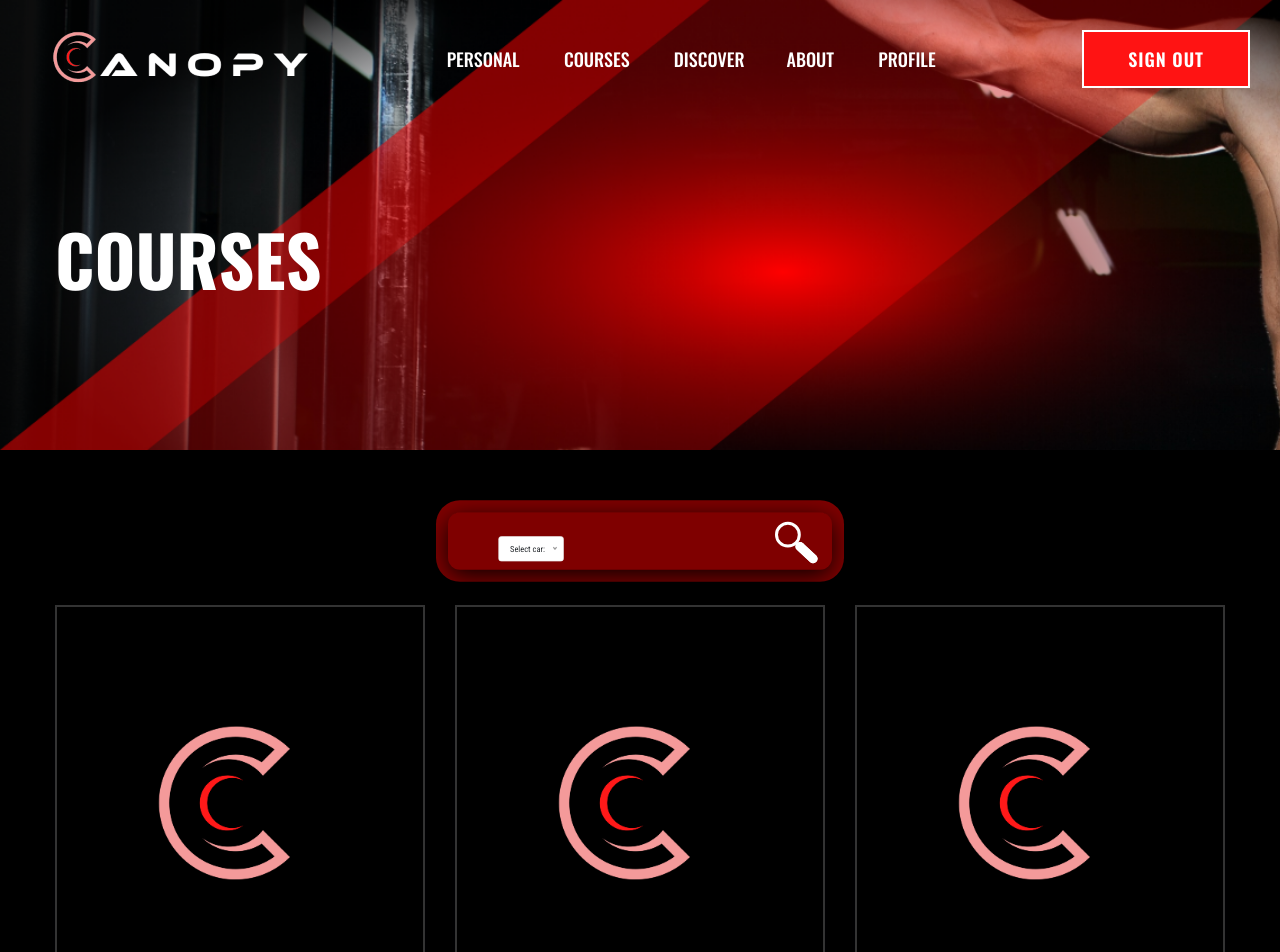
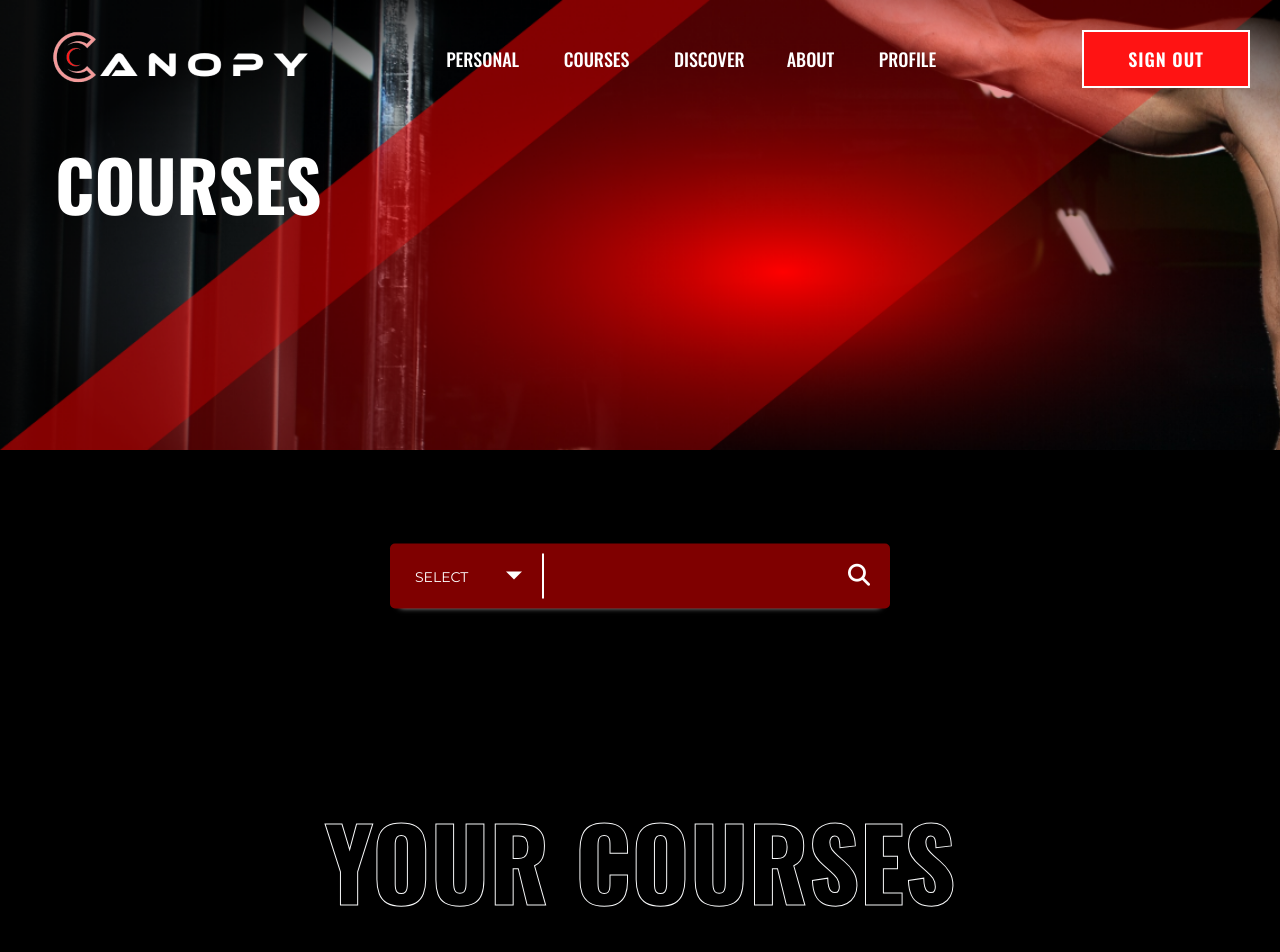
Before and after one commit to htxn233/Fitness-Tracker-website, a PHP site: page /courses2.html in a window 1280 px wide. Shown: the top 952 px of the page. Run offline with PHP 8.4, Linux system fonts and the light colour scheme; some libraries are stand-ins or nearby versions.

Commit message:
Search bar in courses

```diff
--- a/assets/css/searchbar.css
+++ b/assets/css/searchbar.css
@@ -1,156 +1,120 @@
-* {
+@import url('https://fonts.googleapis.com/css?family=Montserrat&display=swap');
+
+*{
+  margin: 0;
+  padding: 0;
+  box-sizing: border-box;
   outline: none;
+  list-style: none;
+  font-family: 'Montserrat', sans-serif;
 }
 
-.table {
-    display: table;
-    width: 100%;
+.row {
+  padding-bottom: 150px;
 }
 
-.table-row {
-    display: table-row;
+.wrapper{
+  position: absolute;
+  top: 72%;
+  left: 50%;
+  transform: translate(-50%,-50%);
 }
 
-.table-cell {
-    display: table-cell;
-    vertical-align: middle;
-    padding: 5px;
+.wrapper .search_box{
+  width: 500px;
+  background: #7f0000;
+  border-radius: 5px;
+  height: 65px;
+  display: flex;
+  padding: 10px;
+  box-shadow: 0 8px 6px -10px #ffffff;
 }
 
-.table-cell
-
-
-input,
-button,
-option {
-  color: #fff;
-  font-family: Nunito;
-  padding: 0;
-  margin: 0;
-  border: 0;
-  background-color: transparent;
-}
-
-#cover {
-  position: absolute;
-  top: 72%;
-  left: 0;
-  right: 0;
-  width: 50%;
-  height: 12%;
-  padding: 35px;
-  margin: -83px auto 0 auto;
-  background-color: #7f0000; /* Màu đỏ đậm */
-  box-shadow: 0 10px 40px #000000eb, 0 0 0 20px #800000;
-  border-radius: 20px;
-  transform: scale(0.6);
-}
-
-input[type="text"] {
-  width: calc(100% - 100px); /* Độ rộng của input giảm đi 100px */
-  height: 80px;
-  font-size: 40px;
-  line-height: 1;
-  position: absolute; /* Đặt input là một phần tử tuyệt đối */
-  left: 15px;
-  top: 9px;
-}
-
-input[type="text"]::placeholder {
-  color: #ffffff; /* Màu đỏ nhạt */
-}
-
-
-#s-cover {
-  width: 100px;
-  padding-left: 35px;
-  position: absolute;
-  right: 0;
-  top: 0;
-}
-
-button {
+.wrapper .search_box .dropdown{
+  width: 150px;
+  border-right: 2px solid #fff; /* Trắng */
+  color: #fff; /* Trắng */
   position: relative;
-  display: block;
-  right: 30px;
-  bottom: 8px;
-  width: 84px;
-  height: 96px;
   cursor: pointer;
 }
 
-#s-circle {
-  position: relative;
-  top: -8px;
-  left: 0;
-  width: 43px;
-  height: 43px;
-  margin-top: 0;
-  border-width: 15px;
-  border: 5px solid #fff;
-  background-color: transparent;
-  border-radius: 50%;
-  transition: 0.5s ease all;
+.wrapper .search_box .dropdown .default_option{
+  text-transform: uppercase;
+  padding: 13px 15px;
+  font-size: 14px;
 }
 
-button span {
+.wrapper .search_box .dropdown ul{
   position: absolute;
-  top: 68px;
-  left: 43px;
-  display: block;
-  width: 30px;
-  height: 15px;
-  background-color: transparent;
+  top: 70px;
+  left: -10px;
+  background: #7f0000;
+  width: 150px;
   border-radius: 5px;
-  transform: rotateZ(43deg);
-  transition: 0.5s ease all;
+  padding: 20px;
+  display: none;
+  box-shadow: 8px 8px 6px -10px #7f0000;;
 }
 
-button span:before,
-button span:after {
+.wrapper .search_box .dropdown ul.active{
+  display: block;
+}
+
+.wrapper .search_box .dropdown ul li{
+  padding-bottom: 20px;
+  text-transform: uppercase;
+}
+
+.wrapper .search_box .dropdown ul li:last-child{
+  padding-bottom: 0;
+}
+
+.wrapper .search_box .dropdown ul li:hover{
+  color: #ffffff;
+}
+
+.wrapper .search_box .dropdown:before{
   content: "";
   position: absolute;
-  bottom: 0;
-  right: 0;
-  width: 45px;
-  height: 15px;
-  background-color: #fff;
-  border-radius: 10px;
-  transform: rotateZ(0);
-  transition: 0.5s ease all;
+  top: 18px;
+  right: 20px;
+  border: 8px solid;
+  border-color: #ffffff transparent transparent transparent;
 }
 
-#s-cover:hover #s-circle {
-  top: 10%;
-  bottom: 10px;
-  width: 67px;
-  height: 15px;
-  border-width: 0;
-  background-color: #fff;
-  border-radius: 20px;
+.wrapper .search_box .search_field{
+  width: 350px;
+  height: 100%;
+  position: relative;
 }
 
-#s-cover:hover span {
-  top: 60%;
-  bottom: 10px;
-  left: 56px;
-  width: 25px;
-  margin-top: -9px;
-  transform: rotateZ(0);
+.wrapper .search_box .search_field .input2{
+  width: 80%;
+  height: 100%;
+  border: 0px;
+  font-size: 16px;
+  padding-left: 20px;
+  padding-right: 38px;
+  margin-right: 50px;
+  color: #ffffff;
 }
 
-#s-cover:hover button span:before {
-  bottom: 11px;
-  transform: rotateZ(52deg);
+.wrapper .search_box .search_field .fas{
+  position: absolute;
+  top: 10px;
+  right: 10px;
+  font-size: 22px;
+  color: #ffffff;
+  cursor: pointer;
 }
 
-#s-cover:hover button span:after {
-  bottom: -11px;
-  transform: rotateZ(-52deg);
+/* Placeholder */
+::-webkit-input2-placeholder {
+  color: #ffffff; /* Trắng */
 }
-#s-cover:hover button span:before,
-#s-cover:hover button span:after {
-  right: -6px;
-  width: 40px;
-  background-color: #fff;
+::-moz-placeholder {
+  color: #ffffff; /* Trắng */
 }
+:-ms-input2-placeholder {
+  color: #ffffff; /* Trắng */
+}
--- /dev/null
+++ b/assets/js/ssbar.js
@@ -0,0 +1,11 @@
+$(document).ready(function(){
+    $(".default_option").click(function(){
+      $(".dropdown ul").addClass("active");
+    });
+
+    $(".dropdown ul li").click(function(){
+      var text = $(this).text();
+      $(".default_option").text(text);
+      $(".dropdown ul").removeClass("active");
+    });
+});
--- a/courses2.html
+++ b/courses2.html
@@ -96,179 +96,21 @@
     <section class="team-area fix section-padding30">
         <div class="container">
             <div class="row">
-                <div class="searchbar text-center mb-55">
-                    <div id="cover">
-                        <form method="get" action="">
-                            <div class="table">
-                                <div class="table-row">
-                                    <div class="table-cell">
-                                        <input type="text" placeholder="Search a course" required>
-                                    </div>
-                                    <div class="table-cell" id="s-cover">
-                                        <button type="submit">
-                                            <div id="s-circle"></div>
-                                            <span></span>
-                                        </button>
-                                    </div>
-                                    <div class="table-cell">
-                                        <select>
-                                            <option value="0">Select car:</option>
-                                            <option value="1">Audi</option>
-                                            <option value="2">BMW</option>
-                                            <option value="3">Citroen</option>
-                                            <option value="4">Ford</option>
-                                        </select>
-                                    </div>
-                                </div>
-                            </div>
-                        </form>
-                    </div>
-                </div>
-            </div>
-            <div class="row">
-                <div class="col-lg-4 col-md-6 col-sm-6">
-                    <div class="properties mb-30">
-                        <div class="properties__card">
-                            <div class="about-icon">
-                                <div class="about-icon__img-wrapper">
-                                    <img src="assets/img/logo/logo2.png" alt="">
-                                </div>
-                            </div>
-                            <div class="properties__caption">
-                                <p class="mb-25">$Free<span> (For beginner)</span></p>
-                                <div class="single-features">
-                                    <div class="features-icon">
-                                        <img src="assets/img/icon/check.svg" alt="">
-                                    </div>
-                                    <div class="features-caption">
-                                        <p>Free riding </p>
-                                    </div>
-                                </div>
-                                <div class="single-features">
-                                    <div class="features-icon">
-                                        <img src="assets/img/icon/check.svg" alt="">
-                                    </div>
-                                    <div class="features-caption">
-                                        <p>Unlimited equipments</p>
-                                    </div>
-                                </div>
-                                <div class="single-features">
-                                    <div class="features-icon">
-                                        <img src="assets/img/icon/check.svg" alt="">
-                                    </div>
-                                    <div class="features-caption">
-                                        <p>Personal trainer</p>
-                                    </div>
-                                </div>
-                                <div class="single-features">
-                                    <div class="features-icon">
-                                        <img src="assets/img/icon/check.svg" alt="">
-                                    </div>
-                                    <div class="features-caption">
-                                        <p>Weight losing classes</p>
-                                    </div>
-                                </div>
-                                <div class="single-features mb-20">
-                                    <div class="features-icon">
-                                        <img src="assets/img/icon/check.svg" alt="">
-                                    </div>
-                                    <div class="features-caption">
-                                        <p>Month to mouth</p>
-                                    </div>
-                                </div>
-                                <a href="#" class="border-btn border-btn2">Start</a>
-                            </div>
+                <div class="wrapper">
+                    <div class="search_box">
+                        <div class="dropdown">
+                            <div class="default_option">Select</div>
+                            <ul>
+                              <li>Weight loss</li>
+                              <li>Body building</li>
+                              <li>Muscle gain</li>
+                              <li>Relaxing</li>
+                            </ul>
                         </div>
-                    </div>
-                </div>
-                <div class="col-lg-4 col-md-6 col-sm-6">
-                    <div class="properties mb-30">
-                        <div class="properties__card">
-                            <div class="about-icon">
-                                <div class="about-icon__img-wrapper">
-                                    <img src="assets/img/logo/logo2.png" alt="">
-                                </div>
-                            </div>
-                            <div class="properties__caption">
-                                <p class="mb-25">$Free<span> (For beginner)</span></p>
-                                <div class="single-features">
-                                    <div class="features-icon">
-                                        <img src="assets/img/icon/check.svg" alt="">
-                                    </div>
-                                    <div class="features-caption">
-                                        <p>Introduction to the body building process and the benefits of having toned body.</p>
-                                    </div>
-                                </div>
-                                <div class="single-features">
-                                    <div class="features-icon">
-                                        <img src="assets/img/icon/check.svg" alt="">
-                                    </div>
-                                    <div class="features-caption">
-                                        <p>Provides basic knowledge about body, their structure and functions.
-                                        </p>
-                                    </div>
-                                </div>
-                                <div class="single-features">
-                                    <div class="features-icon">
-                                        <img src="assets/img/icon/check.svg" alt="">
-                                    </div>
-                                    <div class="features-caption">
-                                        <p>An introduction to the fundamentals of training for body building, including load, volume, and frequency.</p>
-                                    </div>
-                                </div>
-                                <div class="single-features">
-                                    <div class="features-icon">
-                                        <img src="assets/img/icon/check.svg" alt="">
-                                    </div>
-                                    <div class="features-caption">
-                                        <p>Recommend a basic body training schedule for beginners.
-                                        </p>
-                                    </div>
-                                </div>
-                                <a href="#" class="border-btn border-btn2">Start</a>
-                            </div>
-                        </div>
-                    </div>
-                </div>
-                <div class="col-lg-4 col-md-6 col-sm-6">
-                    <div class="properties mb-30">
-                        <div class="properties__card">
-
-                            <div class="properties__caption">
-                                <div class="about-icon">
-                                    <div class="about-icon__img-wrapper">
-                                        <img src="assets/img/logo/logo2.png" alt="">
-                                    </div>
-                                </div>
-                                <p class="mb-25">$Free<span> (For beginner)</span></p>
-                                <div class="single-features">
-                                    <div class="features-icon">
-                                        <img src="assets/img/icon/check.svg" alt="">
-                                    </div>
-                                    <div class="features-caption">
-                                        <p>Introduction to stress and its negative impact on health and mind.</p>
-                                    </div>
-                                </div>
-                                <div class="single-features">
-                                    <div class="features-icon">
-                                        <img src="assets/img/icon/check.svg" alt="">
-                                    </div>
-                                    <div class="features-caption">
-                                        <p>Instruction on stress management techniques such as breathing practices, physical relaxation techniques, and focusing on stress reduction.
-                                        </p>
-                                    </div>
-                                </div>
-                                <div class="single-features">
-                                    <div class="features-icon">
-                                        <img src="assets/img/icon/check.svg" alt="">
-                                    </div>
-                                    <div class="features-caption">
-                                        <p>Provide stress reduction methods such as yoga and stress reduction techniques through music or herbal scents.</p>
-                                    </div>
-                                </div>
-                                <a href="#" class="border-btn border-btn2">Start</a>
-                            </div>
-                        </div>
+                        <div class="search_field">
+                          <input type="text" class="input2" placeholder="Search">
+                          <i class="fas fa-search"></i>
+                      </div>
                     </div>
                 </div>
             </div>
@@ -281,7 +123,7 @@
             <div class="row">
                 <div class="col-xl-12">
                     <div class="section-tittle text-center mb-55">
-                        <h2>What We Have</h2>
+                        <h2>Your courses</h2>
                     </div>
                 </div>
             </div>
@@ -491,5 +333,11 @@
 <script src="./assets/js/plugins.js"></script>
 <script src="./assets/js/main.js"></script>
 
+<!-- Search and Select bar -->
+<script src="https://kit.fontawesome.com/b99e675b6e.js"></script>
+<script src="https://code.jquery.com/jquery-3.4.1.min.js"></script>
+<script src="./assets/js/ssbar.js"></script>
+
+
 </body>
 </html>
```
